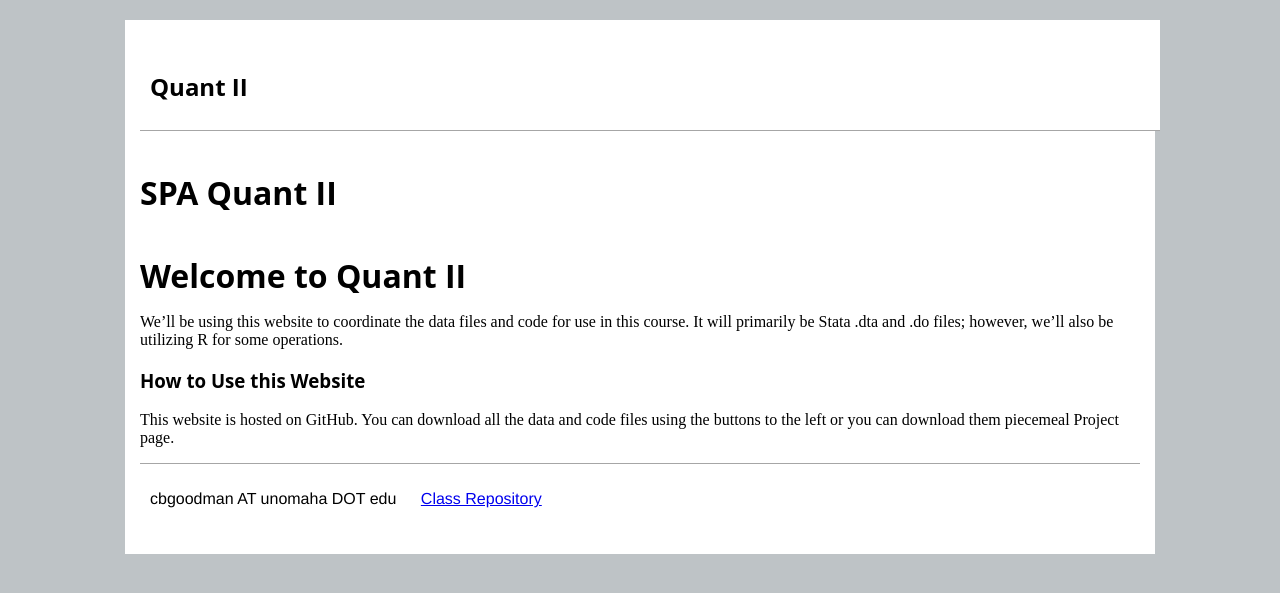
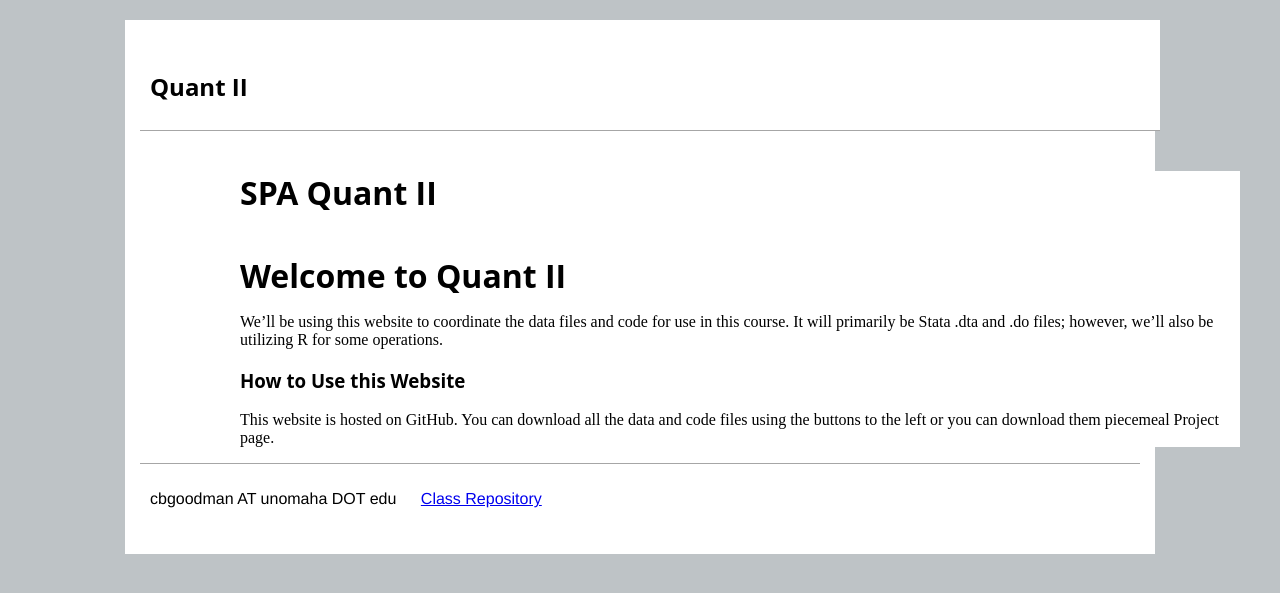
Before and after one commit to cbgoodman/uno-spa-quant-ii, a Jekyll site: the page built from index.md, in a window 1280 px wide. Shown: the top 593 px of the page. Built offline with Jekyll 4.4.1, drawn with Linux system fonts in a browser that asks for light colours.

Commit message:
Update main.css

```diff
--- a/css/main.css
+++ b/css/main.css
@@ -24,7 +24,8 @@ div.content {
 	background-color: white;
 	width: 100%;
 	max-width: 1000px;
-	margin: 0px;
+    	margin-right: 10%;
+    	margin-left: 10%;
 	padding: 0;
 	clear:both;
 }
```
